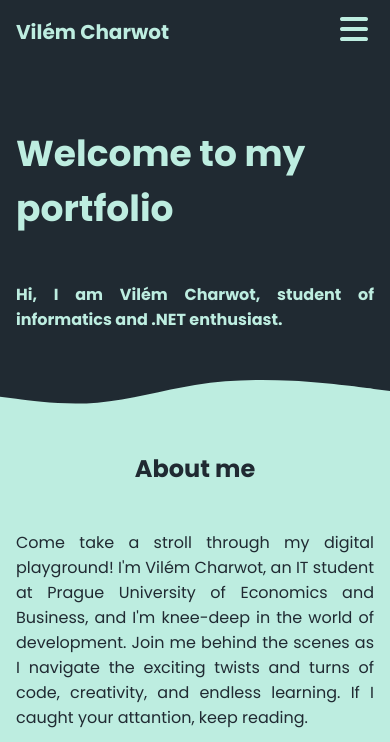
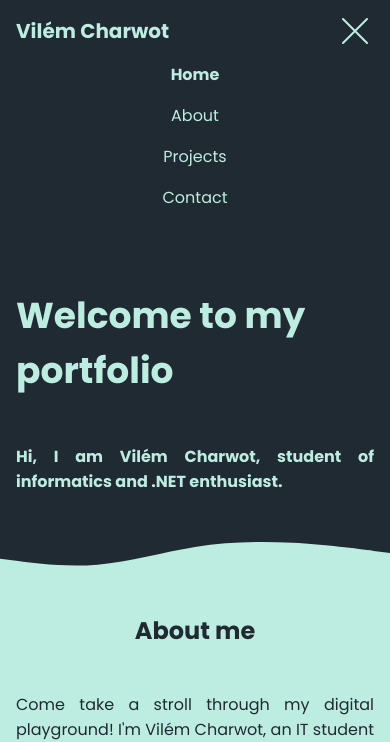
Before and after one commit to MrLogEN/4iz268-static-web, a plain HTML site: page index.html in a window 390 px wide. Both pictures are taken after a click on the button 354 px from the left and 32 px from the top of the page. Shown: the top 742 px of the page. Drawn offline with Linux system fonts and the light colour scheme.

Commit message:
Animated burger menu

```diff
--- a/index.html
+++ b/index.html
@@ -16,8 +16,11 @@
                 <a class="name" href="index.html">Vilém Charwot</a>
             </div>
             <button class="burger-menu" onclick="menuRoll()">
-                <svg width="28" height="24" viewBox="0 0 28 24" fill="none" xmlns="http://www.w3.org/2000/svg">
+                <svg id="burger-icon" width="28" height="24" viewBox="0 0 28 24" fill="none" xmlns="http://www.w3.org/2000/svg">
                     <path fill-rule="evenodd" clip-rule="evenodd" d="M0 2C0 1.46957 0.210714 0.96086 0.585786 0.585787C0.960859 0.210714 1.46957 0 2 0H26C26.5304 0 27.0391 0.210714 27.4142 0.585787C27.7893 0.96086 28 1.46957 28 2C28 2.53043 27.7893 3.03914 27.4142 3.41421C27.0391 3.78929 26.5304 4 26 4H2C1.46957 4 0.960859 3.78929 0.585786 3.41421C0.210714 3.03914 0 2.53043 0 2ZM0 12C0 11.4696 0.210714 10.9609 0.585786 10.5858C0.960859 10.2107 1.46957 10 2 10H26C26.5304 10 27.0391 10.2107 27.4142 10.5858C27.7893 10.9609 28 11.4696 28 12C28 12.5304 27.7893 13.0391 27.4142 13.4142C27.0391 13.7893 26.5304 14 26 14H2C1.46957 14 0.960859 13.7893 0.585786 13.4142C0.210714 13.0391 0 12.5304 0 12ZM0 22C0 21.4696 0.210714 20.9609 0.585786 20.5858C0.960859 20.2107 1.46957 20 2 20H26C26.5304 20 27.0391 20.2107 27.4142 20.5858C27.7893 20.9609 28 21.4696 28 22C28 22.5304 27.7893 23.0391 27.4142 23.4142C27.0391 23.7893 26.5304 24 26 24H2C1.46957 24 0.960859 23.7893 0.585786 23.4142C0.210714 23.0391 0 22.5304 0 22Z" fill="#BDEDE0"/>
+                </svg>
+                <svg id="cross-icon" xmlns="http://www.w3.org/2000/svg" width="26" height="26" viewBox="0 0 26 26" fill="none">
+                    <path d="M1 1L25 25M1 25L25 1L1 25Z" stroke="#BDEDE0" stroke-width="2" stroke-linecap="round" stroke-linejoin="round"/>
                 </svg>
             </button>
 
@@ -38,7 +41,6 @@
     <section class="section-bright">
         <!--Top wave-->
         <svg class="top-wave-cover" xmlns="http://www.w3.org/2000/svg" viewBox="0 0 375 50" fill="none">
-            <title>waveform top</title>
             <path class="top-wave" d="M0 16.0524L15.625 18.1205C31.25 20.2276 62.5 24.3637 93.75 21.7884C125 19.174 156.25 9.80917 187.5 4.81458C218.75 -0.219034 250 -0.843363 281.25 0.834507C312.5 2.51238 343.75 6.57048 359.375 8.56051L375 10.5896V50H359.375C343.75 50 312.5 50 281.25 50C250 50 218.75 50 187.5 50C156.25 50 125 50 93.75 50C62.5 50 31.25 50 15.625 50H0V16.0524Z" fill="#BDEDE0"/>
         </svg>
         <!--Content-->
--- a/main.js
+++ b/main.js
@@ -1,19 +1,17 @@
 function menuRoll(){
     const menu = document.getElementById("nav-menu");
-    const disp = menu.style.display;
-    if (disp === "none"){
-        menu.style.display = "flex";
-    }
-    else {
-        menu.style.display = "none";
-    }
-}
-window.onresize = (event)=>{
-    const menu = document.getElementById("nav-menu");
-    if (window.innerWidth > 900){
-        menu.style.display = "flex";
+    const burger = document.getElementById("burger-icon");
+    const cross = document.getElementById("cross-icon");
+    if (menu.style.maxHeight){
+        menu.style.maxHeight = null;
+        burger.style.display = "flex";
+        cross.style.display = "none";
+
     }
     else{
-        menu.style.display = "none";
+        menu.style.maxHeight = "148px";
+        burger.style.display = "none";
+        cross.style.display = "flex";
     }
+
 }
--- a/styles.css
+++ b/styles.css
@@ -72,7 +72,9 @@ a.name:hover{
         justify-self: stretch;
         gap: 16px;
         align-items: center;
-
+        max-height: 0;
+        overflow: hidden;
+        transition: max-height 0.2s ease-out;
     }
     .nav-item{
         display: flex;
@@ -97,6 +99,9 @@ a.name:hover{
         text-decoration: none;
         border: none;
         background-color: transparent;
+    }
+    #cross-icon{
+        display: none;
     }
 
     .intro-section{
```
